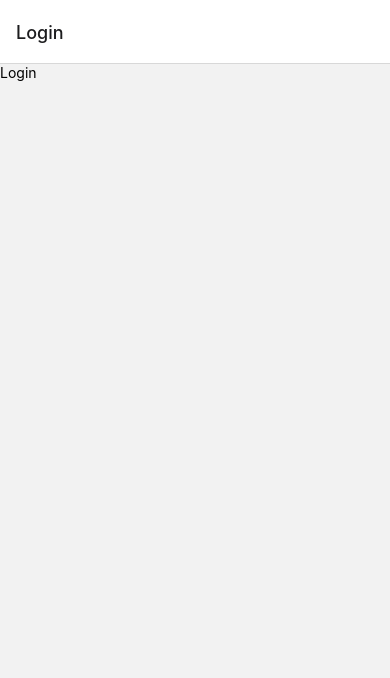
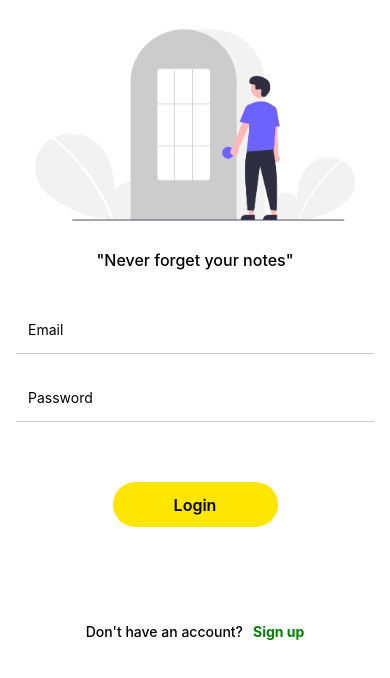
Before and after one commit to Rakibul-Hasan-max/note-app, a React Native app: screen /Login in a window 390 px wide. Shown: the top 678 px of the page. Built offline with nearby package versions, Linux system fonts and the light colour scheme.

Commit message:
login page design

```diff
--- a/App.js
+++ b/App.js
@@ -1,5 +1,5 @@
 import { StyleSheet, Text, View } from "react-native";
-import { NavigationContainer } from "@react-navigation/native";
+import { NavigationContainer, DefaultTheme } from "@react-navigation/native";
 import { createNativeStackNavigator } from "@react-navigation/native-stack";
 import Home from "./src/screens/home";
 import Login from "./src/screens/login";
@@ -7,12 +7,20 @@ import Signup from "./src/screens/signup";
 import Create from "./src/screens/create";
 import Edit from "./src/screens/edit";
 
+const AppTheme = {
+  ...DefaultTheme,
+  colors: {
+    ...DefaultTheme.colors,
+    background: "#fff",
+  },
+};
+
 const Stack = createNativeStackNavigator();
 
 export default function App() {
-  const user = false;     //not authenticated
+  const user = false; //not authenticated
   return (
-    <NavigationContainer>
+    <NavigationContainer theme={AppTheme}>
       <Stack.Navigator>
         {user ? (
           <>
@@ -22,7 +30,11 @@ export default function App() {
           </>
         ) : (
           <>
-            <Stack.Screen name="Login" component={Login} />
+            <Stack.Screen
+              name="Login"
+              component={Login}
+              options={{ headerShown: false }}
+            />
             <Stack.Screen name="Signup" component={Signup} />
           </>
         )}
--- /dev/null
+++ b/src/components/Button.jsx
@@ -0,0 +1,28 @@
+import React from "react";
+import { Text, TouchableOpacity, StyleSheet } from "react-native";
+
+export default function Button({ title, onPress, customStyles }) {
+  return (
+    <TouchableOpacity
+      style={[styles.button, customStyles]}
+      onPress={onPress}
+    >
+      <Text style={styles.title}>{title}</Text>
+    </TouchableOpacity>
+  );
+}
+
+const styles = StyleSheet.create({
+  button: {
+    height: 45,
+    width: 165,
+    borderRadius: 30,
+    backgroundColor: "#FFE600",
+    justifyContent: "center",
+    alignItems: "center",
+  },
+  title: {
+    fontSize: 16,
+    fontWeight: "600"
+  },
+});
--- a/src/screens/login.jsx
+++ b/src/screens/login.jsx
@@ -1,10 +1,68 @@
-import React from 'react'
-import { View, Text } from 'react-native'
+import React from "react";
+import {
+  View,
+  Text,
+  Image,
+  TextInput,
+  StyleSheet,
+  Pressable,
+} from "react-native";
+import { SafeAreaView } from "react-native-safe-area-context";
+import Button from "../components/Button";
 
 export default function Login() {
   return (
-    <View>
-      <Text>Login</Text>
-    </View>
-  )
+    <SafeAreaView>
+      <Image
+        source={require("../../assets/login.png")}
+        style={{ width: 350, height: 250, alignSelf: "center" }}
+      />
+      <Text
+        style={{
+          textAlign: "center",
+          fontSize: 16,
+          fontWeight: "500",
+          marginBottom: 20,
+        }}
+      >
+        "Never forget your notes"
+      </Text>
+      <View style={{ padding: 16 }}>
+        <TextInput placeholder="Email" style={styles.input} />
+        <TextInput
+          placeholder="Password"
+          style={styles.input}
+          secureTextEntry
+        />
+        <Button
+          title={"Login"}
+          customStyles={{ alignSelf: "center", marginTop: 40 }}
+        />
+      </View>
+      <View style={styles.signup}>
+        <Text style={{ marginRight: 10, fontWeight: "500" }}>
+          Don't have an account?
+        </Text>
+        <Pressable>
+          <Text style={{ color: "green", fontWeight: "700" }}>Sign up</Text>
+        </Pressable>
+      </View>
+    </SafeAreaView>
+  );
 }
+
+const styles = StyleSheet.create({
+  input: {
+    height: 48,
+    borderBottomWidth: 1,
+    borderBottomColor: "#ccc",
+    paddingHorizontal: 12,
+    marginBottom: 20,
+  },
+  signup: {
+    flexDirection: "row",
+    alignItems: "center",
+    justifyContent: "center",
+    marginTop: 80,
+  },
+});
```
Also changed, not shown: assets/login.png (added).
